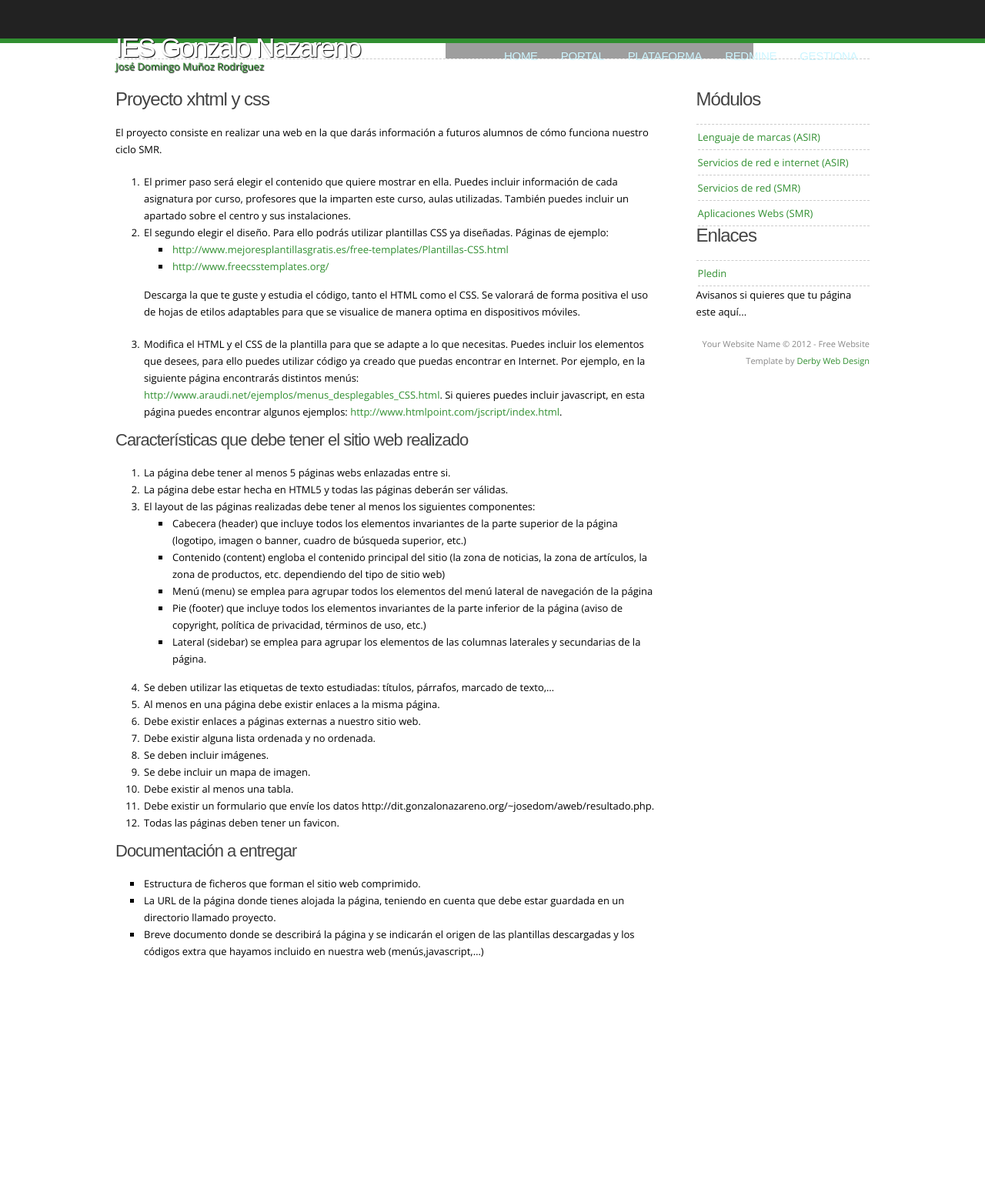
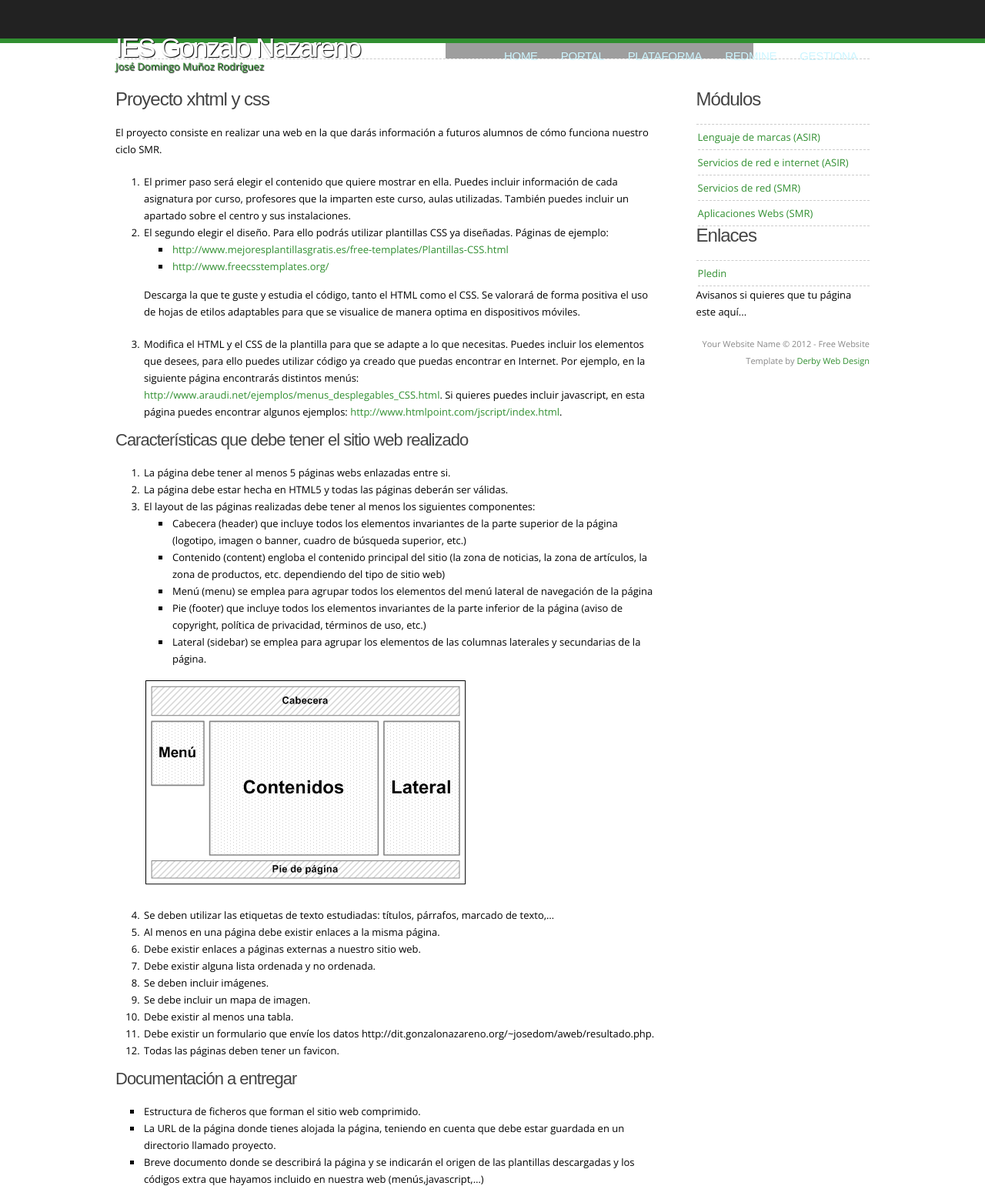
Before and after one commit to josedom24/josedom24.github.io, a Jekyll site: the page built from mod/aplweb/proyecto1.md, in a window 1280 px wide. Shown: the whole page at 77% size. Built offline with Jekyll 4.4.1, drawn with Linux system fonts in a browser that asks for light colours; nearby versions of some CDN libraries; some web fonts are replaced; library files that are not in the unit come from our copies; before the commit the page ends 1262 px from its top, so only the background shows below that; grey boxes are pictures that could not be loaded.

Commit message:
Proeycto1

```diff
--- a/mod/aplweb/proyecto1.md
+++ b/mod/aplweb/proyecto1.md
@@ -29,6 +29,9 @@ funciona nuestro ciclo SMR.
 	* Menú (menu) se emplea para agrupar todos los elementos del menú lateral de navegación de la página
 	* Pie (footer) que incluye todos los elementos invariantes de la parte inferior de la página (aviso de copyright, política de privacidad, términos de uso, etc.)
 	* Lateral (sidebar) se emplea para agrupar los elementos de las columnas laterales y secundarias de la página.
+
+	![layout](img/layout.gif)
+
 4. Se deben utilizar las etiquetas de texto estudiadas: títulos, párrafos, marcado de texto,...
 5. Al menos en una página debe existir enlaces a la misma página.
 6. Debe existir enlaces a páginas externas a nuestro sitio web.
```
Also changed, not shown: mod/aplweb/img/layout.gif (added).
